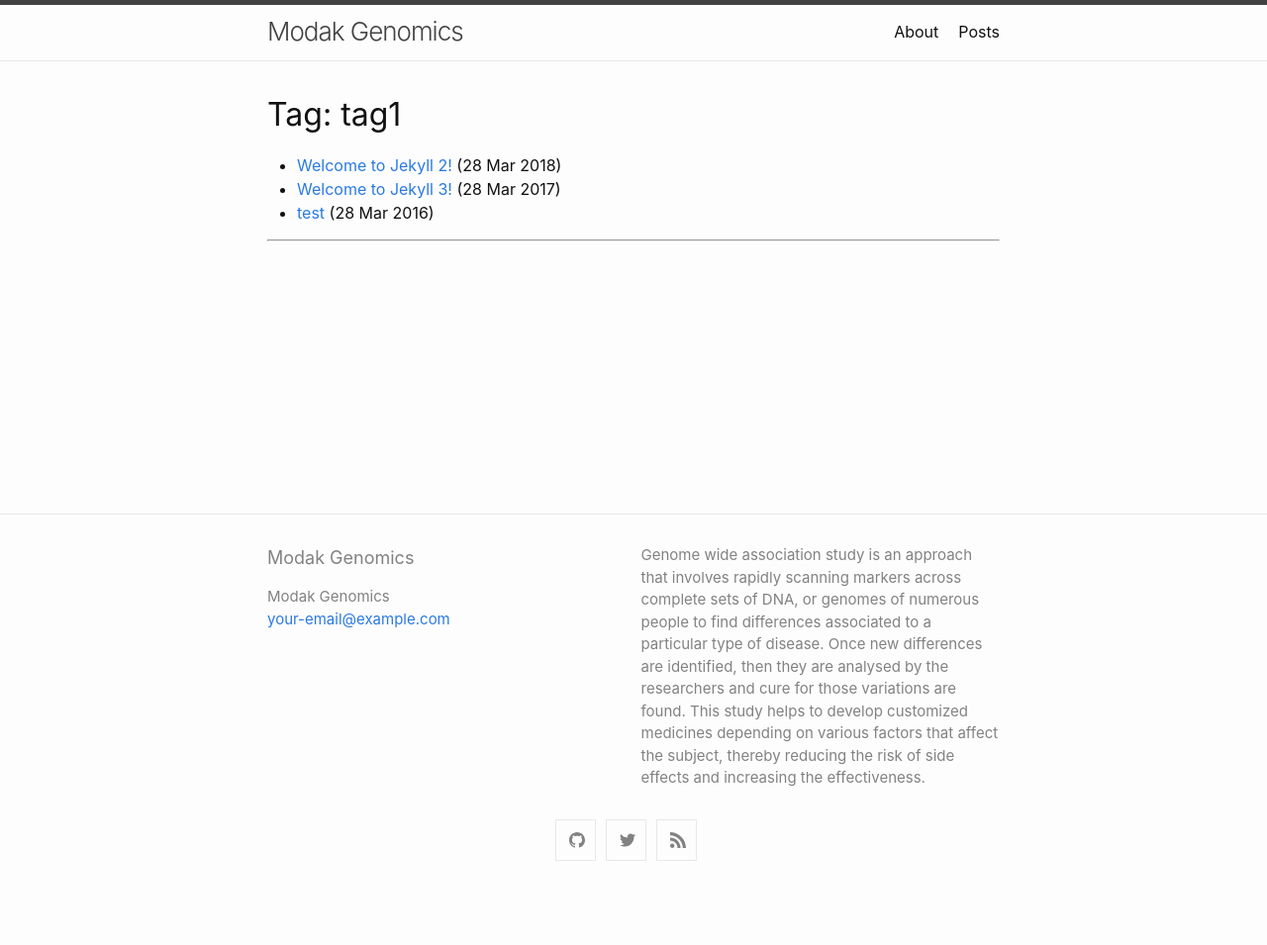
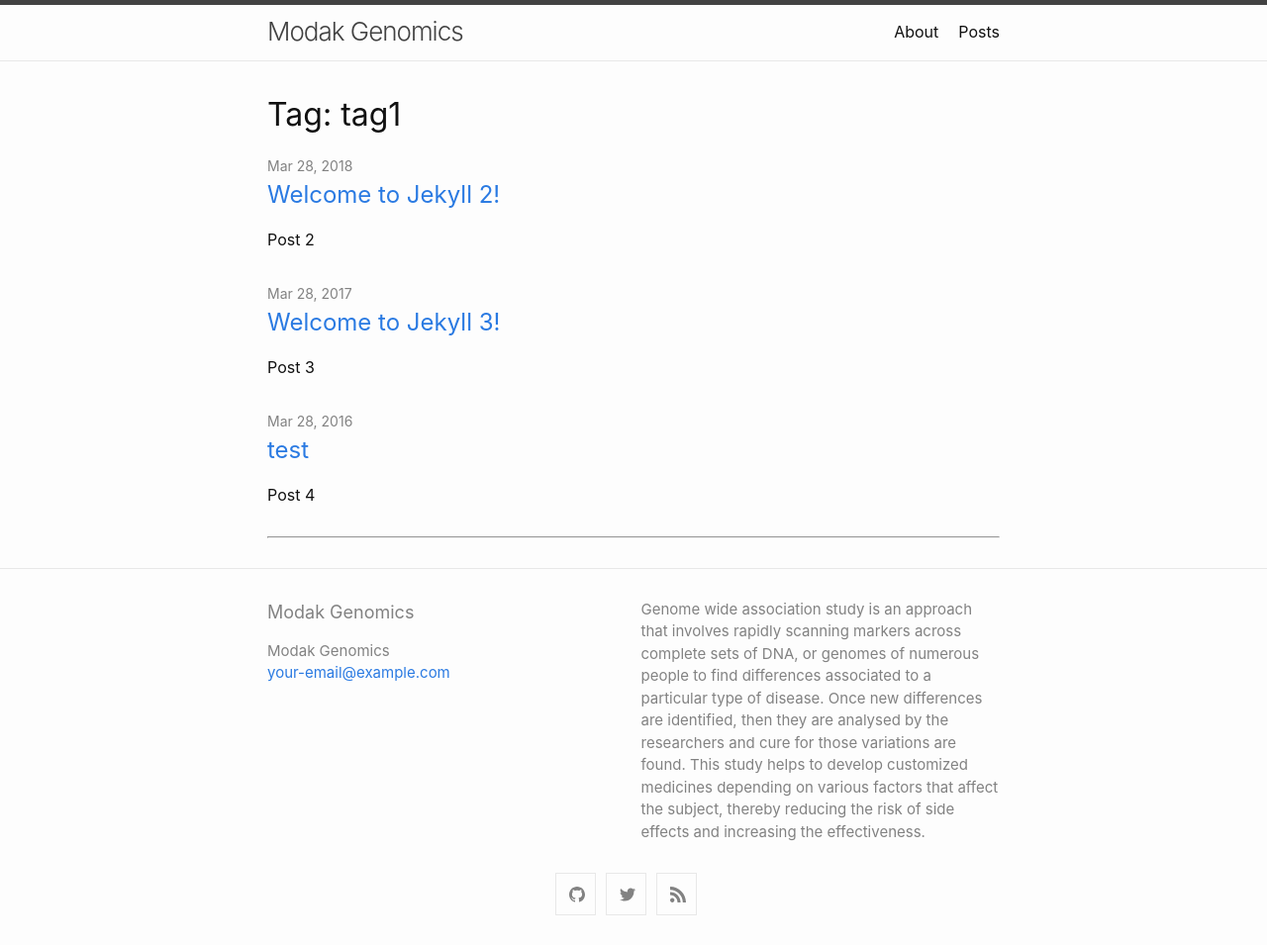
Before and after one commit to ModakGenomics/modakgenomics.github.io, a Jekyll site: the page built from tag/tag1.md, in a window 1280 px wide. Shown: the whole page at 99% size. Built offline with Jekyll 4.4.1, drawn with Linux system fonts in a browser that asks for light colours; before the commit the page ends 900 px from its top, so only the background shows below that.

Commit message:
tag layout updated

```diff
--- a/_layouts/tagpage.html
+++ b/_layouts/tagpage.html
@@ -1,14 +1,21 @@
 ---
 layout: default
 ---
-<div class="post">
 <h1>Tag: {{ page.tag }}</h1>
-<ul>
-{% for post in site.tags[page.tag] %}
-  <li><a href="{{ post.url }}">{{ post.title }}</a> ({{ post.date | date_to_string }})<br>
-    {{ post.description }}
-  </li>
-{% endfor %}
+<ul class="post-list">
+    {%- for post in site.tags[page.tag] -%}
+    <li>
+        {%- assign date_format = site.minima.date_format | default: "%b %-d, %Y" -%}
+        <span class="post-meta">{{ post.date | date: date_format }}</span>
+        <h3>
+            <a class="post-link" href="{{ post.url | relative_url }}">
+                {{ post.title | escape }}
+            </a>
+        </h3>
+        {%- if site.show_excerpts -%}
+        {{ post.excerpt }}
+        {%- endif -%}
+    </li>
+    {%- endfor -%}
 </ul>
-</div>
 <hr>
```
